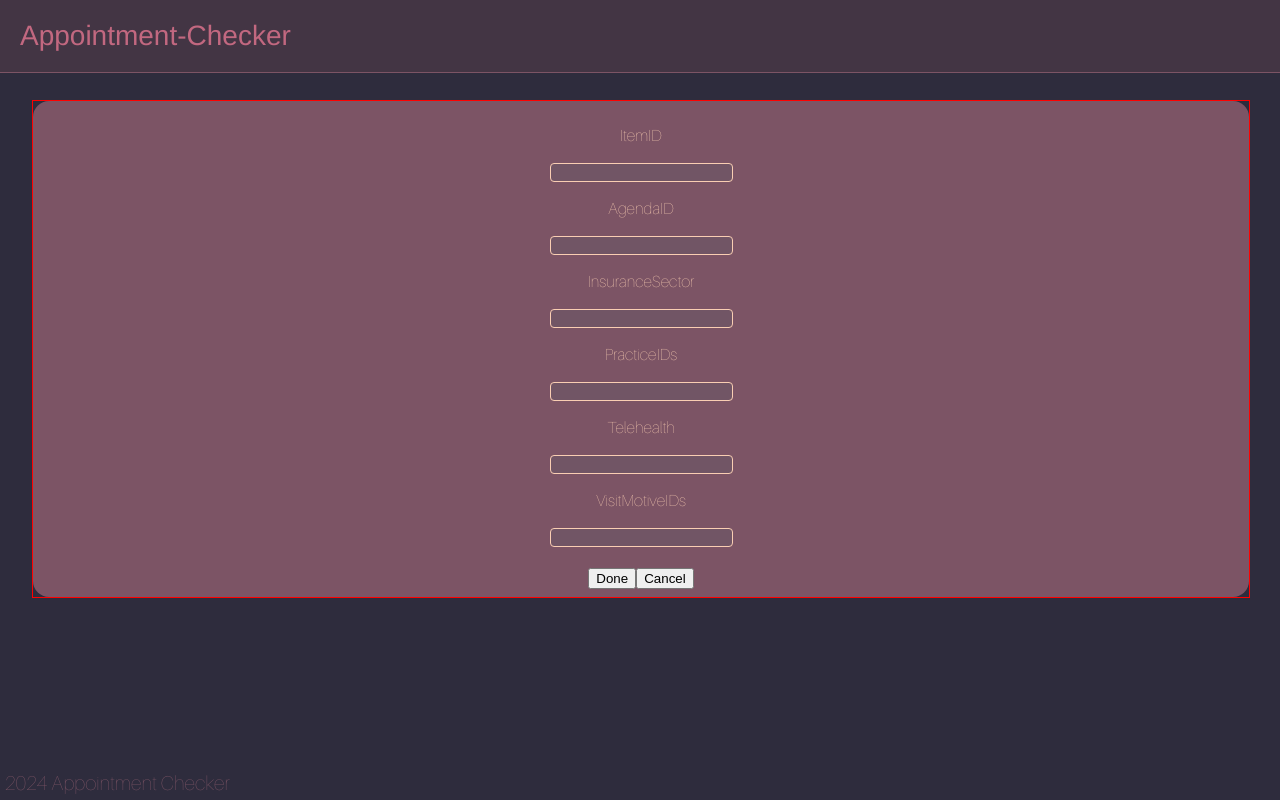
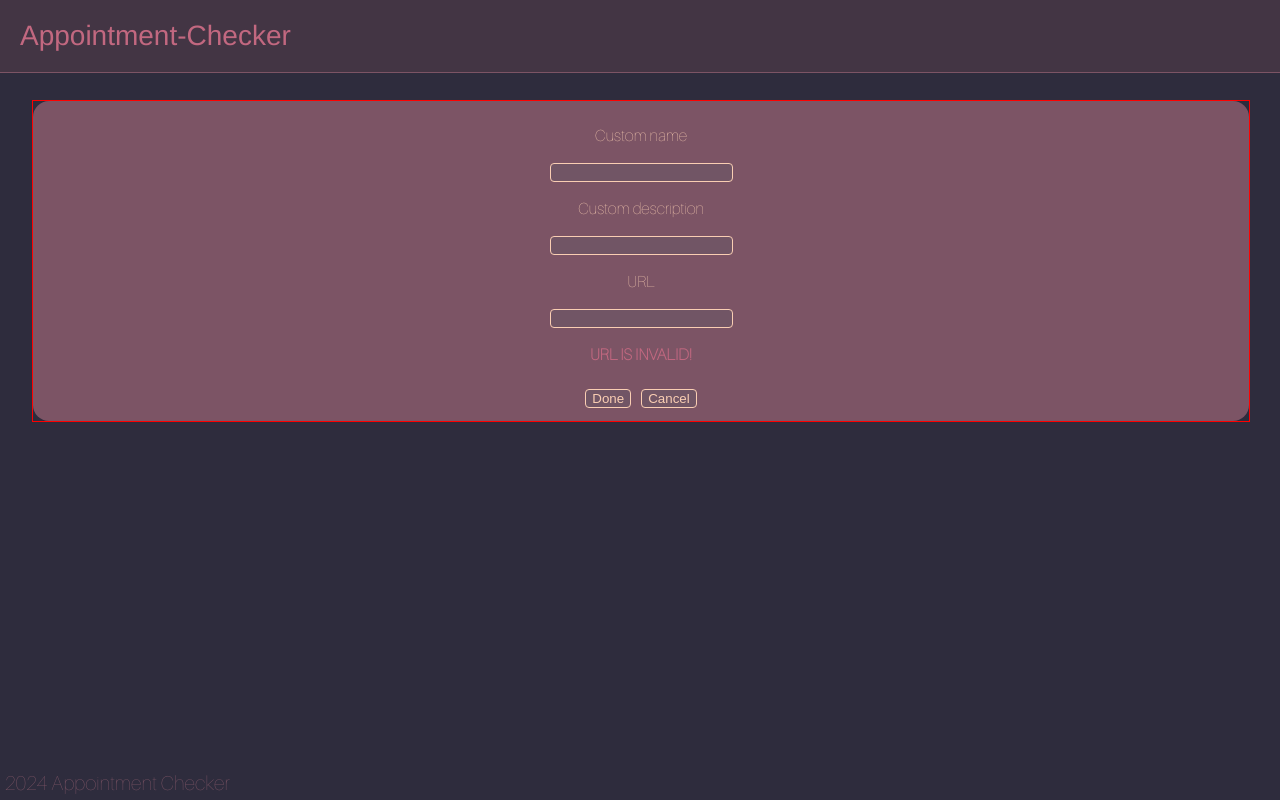
Before and after one commit to Lau-r-a/appointment-checker-cp, a React (Vite) app: page / in a window 1280 px wide. Both pictures are taken after a click on the button "Create Notification". Built offline with nearby package versions, Linux system fonts and the light colour scheme.

Commit message:
add lucy button extend selfmade style components

```diff
--- a/src/components/header/header.tsx
+++ b/src/components/header/header.tsx
@@ -1,4 +1,4 @@
-import { LucyColors } from "../../lucyStyling"
+import { Button, LucyColors } from "../../lucyStyling"
 import { CurNotifyStateEnum } from "../../models"
 import useNotifyStore from "../../stores/notifyStateStore"
 
@@ -37,13 +37,13 @@ function Header() {
         <div
           style={headerRightCSS}
         >
-          {notifyState == CurNotifyStateEnum.ALLITEMS ? <button
+          {notifyState == CurNotifyStateEnum.ALLITEMS ? <Button
             onClick={() =>
               setNotifyState(CurNotifyStateEnum.CREATE)
             }
           >
             Create Notification
-          </button>
+          </Button>
           : ""}
         </div>
       </div>
--- a/src/components/notify/createNotify.tsx
+++ b/src/components/notify/createNotify.tsx
@@ -1,7 +1,8 @@
 import React from "react"
-import { LucyColors } from "../../lucyStyling"
+import { Button, LucyColors } from "../../lucyStyling"
 import useNotifyStore from "../../stores/notifyStateStore"
 import { CurNotifyStateEnum } from "../../models"
+import { Input } from "../../lucyStyling"
 function CreateNotify() {
   const createNotifyCSS: React.CSSProperties = {
     textAlign: "center",
@@ -10,11 +11,10 @@ function CreateNotify() {
     paddingTop: "1vh",
     paddingBottom: "1vh",
   }
-  const createNotifyInputFieldCSS: React.CSSProperties = {
-    backgroundColor: LucyColors.eggplantTwo,
-    border: `1px solid ${LucyColors.apricot}`,
-    borderRadius: "0.25rem",
-    color: LucyColors.apricot
+
+  const errMessage: React.CSSProperties = {
+    color: LucyColors.blush,
+    fontWeight: "bold"
   }
 
   const { setNotifyState } = useNotifyStore()
@@ -27,61 +27,33 @@ function CreateNotify() {
     <div
       style={createNotifyCSS}
     >
+      <p>Custom name</p>
+      <Input />
       <p>
-        ItemID
+        Custom description
       </p>
-      <input
-        style={createNotifyInputFieldCSS}
-      >
-      </input>
+      <Input />
       <p>
-        AgendaID
+        URL
       </p>
-      <input
-        style={createNotifyInputFieldCSS}
-      >
-      </input>
-      <p>
-        InsuranceSector
+      <Input />
+      <p
+        style={errMessage}
+      >URL IS INVALID!
       </p>
-      <input
-        style={createNotifyInputFieldCSS}
-      >
-      </input>
-      <p>
-        PracticeIDs
-      </p>
-      <input
-        style={createNotifyInputFieldCSS}
-      >
-      </input>
-      <p>
-        Telehealth
-      </p>
-      <input
-        style={createNotifyInputFieldCSS}
-      >
-      </input>
-      <p>
-        VisitMotiveIDs
-      </p>
-      <input
-        style={createNotifyInputFieldCSS}
-      >
-      </input>
       <div
         style={{marginTop: "2.5vh"}}
       >
-        <button
+        <Button
           onClick={buttonClicked}
         >
           Done
-        </button>
-        <button
+        </Button>
+        <Button
           onClick={buttonClicked}
         >
           Cancel
-        </button>
+        </Button>
       </div>
     </div>
   )
--- a/src/components/notify/deleteNotify.tsx
+++ b/src/components/notify/deleteNotify.tsx
@@ -1,7 +1,15 @@
 import { CurNotifyStateEnum } from "../../models"
 import useNotifyStore from "../../stores/notifyStateStore"
+import { Button, LucyColors } from "../../lucyStyling"
 
 function DeleteNotify() {
+  const deleteNotifyCSS: React.CSSProperties = {
+    textAlign: "center",
+    background: LucyColors.eggplant,
+    borderRadius: "1rem",
+    paddingTop: "1vh",
+    paddingBottom: "1vh",
+  }
 
   const { setNotifyState } = useNotifyStore()
 
@@ -9,20 +17,22 @@ function DeleteNotify() {
     setNotifyState(CurNotifyStateEnum.ALLITEMS)
   }
   return(
-    <div>
+    <div
+      style={deleteNotifyCSS}
+    >
       <h1>
         Are you shure to delete the item?
       </h1>
-      <button
+      <Button
         onClick={buttonClicked}
       >
         yes
-      </button>
-      <button
+      </Button>
+      <Button
         onClick={buttonClicked}
       >
         no
-      </button>
+      </Button>
     </div>
   )
 }
--- a/src/components/notify/notifyItem.tsx
+++ b/src/components/notify/notifyItem.tsx
@@ -1,6 +1,7 @@
 import useNotifyStore from "../../stores/notifyStateStore"
 import Notification from "../../models/notification"
 import { CurNotifyStateEnum } from "../../models"
+import { Button } from "../../lucyStyling"
 
 function NotifyItem(item: Notification) {
   const { setNotifyState } = useNotifyStore()
@@ -30,11 +31,11 @@ function NotifyItem(item: Notification) {
         <p>VisitMotiveIds:</p>
         <p>{item.drLibParams.visitMotiveIds}</p>
       </div>
-      <button
+      <Button
         onClick = {() => setNotifyState(CurNotifyStateEnum.DELETE)}
       >
         Delete item
-      </button>
+      </Button>
     </div>
   )
 }
--- /dev/null
+++ b/src/lucyStyling/Button.tsx
@@ -0,0 +1,36 @@
+import LucyColors from "./LucyColors"
+
+interface ButtonProps
+extends React.DetailedHTMLProps<
+  React.ButtonHTMLAttributes<HTMLButtonElement>,
+  HTMLButtonElement>, React.AriaAttributes {
+
+  }
+/**
+ * Button.
+ *
+ * @param {ButtonProps} props button's props
+ * @returns {React.ReactElement<ButtonProps>} Button.
+ */
+function Button(props: ButtonProps) {
+  const { children, onClick, ...rest } = props
+  const buttonCSS: React.CSSProperties = {
+    backgroundColor: LucyColors.eggplantTwo,
+    border: `1px solid ${LucyColors.apricot}`,
+    borderRadius: "0.25rem",
+    color: LucyColors.apricot,
+    margin: "5px",
+    ...rest
+  }
+
+  return(
+    <button
+    style={buttonCSS}
+    onClick={onClick}
+    >
+      {children}
+    </button>
+  )
+}
+
+export default Button
--- /dev/null
+++ b/src/lucyStyling/Input.tsx
@@ -0,0 +1,19 @@
+import LucyColors from "./LucyColors"
+
+function Input() {
+  const inputFieldCSS: React.CSSProperties = {
+    backgroundColor: LucyColors.eggplantTwo,
+    border: `1px solid ${LucyColors.apricot}`,
+    borderRadius: "0.25rem",
+    color: LucyColors.apricot
+  }
+
+  return(
+    <input
+    style={inputFieldCSS}
+    >
+    </input>
+  )
+}
+
+export default Input
--- a/src/lucyStyling/index.tsx
+++ b/src/lucyStyling/index.tsx
@@ -1 +1,3 @@
 export {default as LucyColors} from './LucyColors'
+export {default as Button} from './Button'
+export {default as Input} from './Input'
```
Also changed, not shown: src/lucyStyling/Button.ts (deleted, +0 -15 lines).
